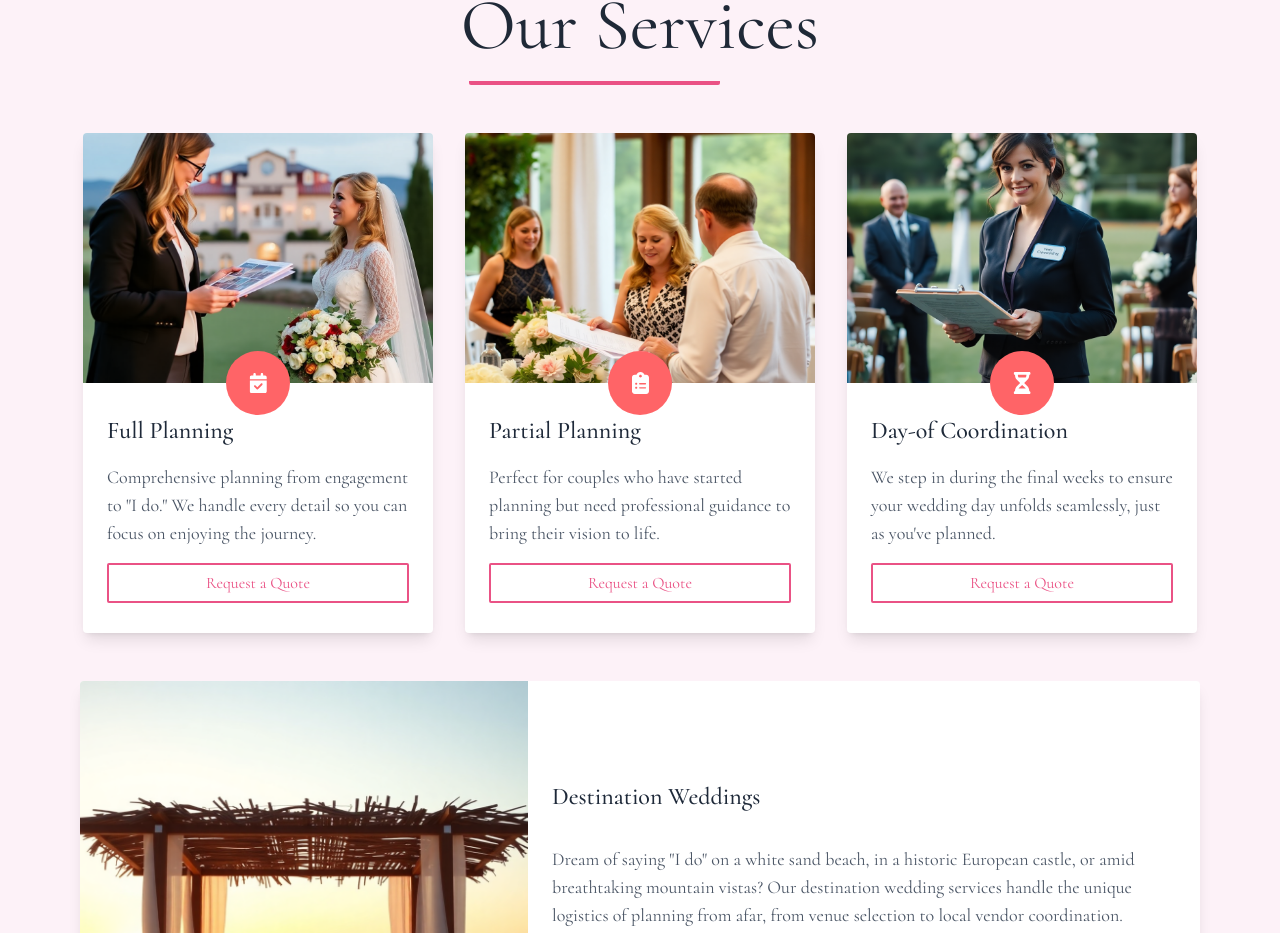
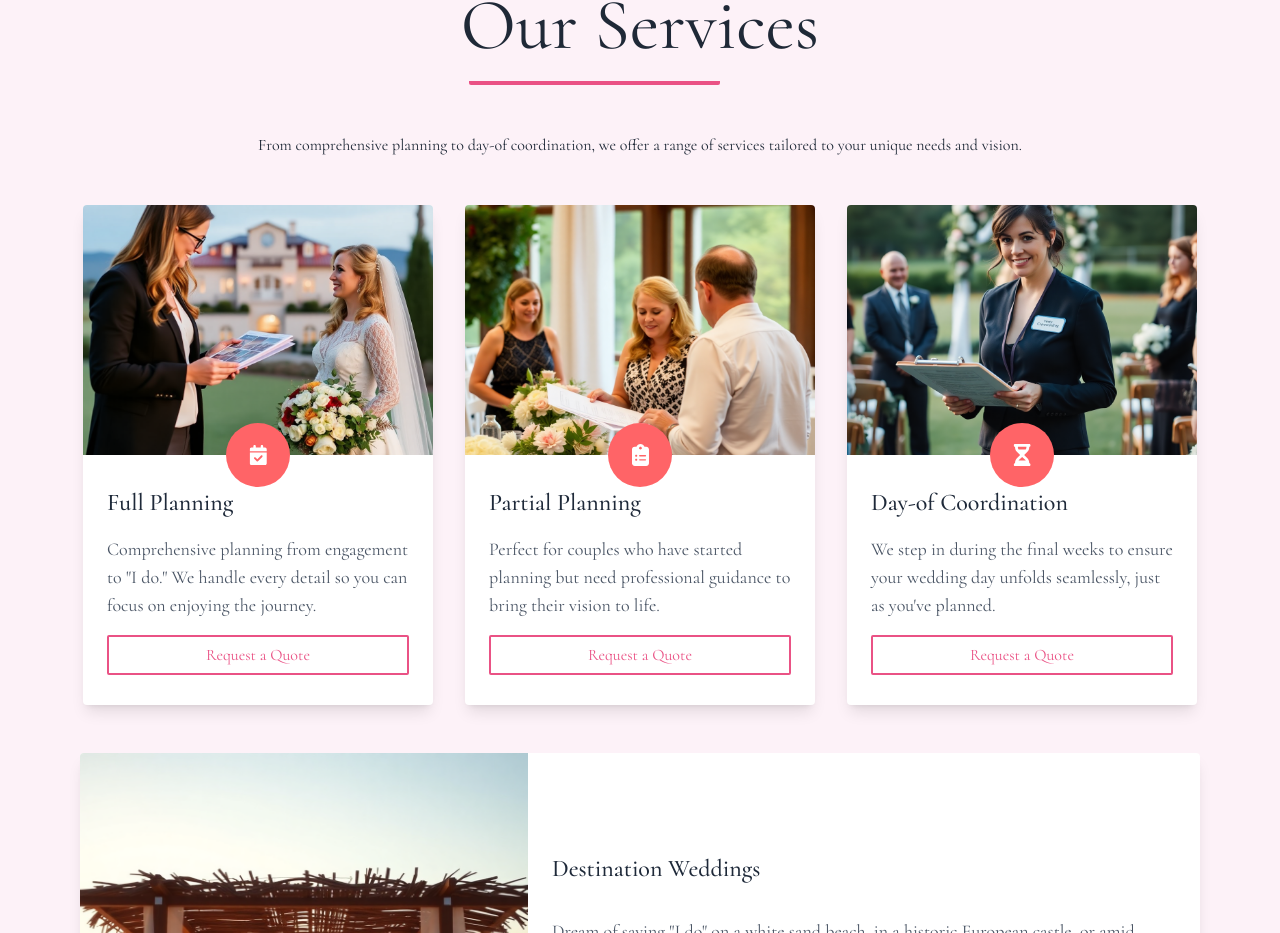
Before and after one commit to satyam-kalihari/wedding-planner-website, a Next.js app: page / in a window 1280 px wide. Shown: the part 1691-2624 px from the top of the page. Built offline with nearby package versions, Linux system fonts and the light colour scheme.

Commit message:
added sub para

```diff
--- a/src/components/OurServices.tsx
+++ b/src/components/OurServices.tsx
@@ -37,6 +37,10 @@ export const OurServices = () => {
             className="h-[4px] w-[70%] bg-[#ea5285] mt-5 ml-2 rounded-b-xs"
           ></motion.div>
         </motion.div>
+        <div className="text-[#1F2937] text-center">
+          From comprehensive planning to day-of coordination, we offer a range
+          of services tailored to your unique needs and vision.
+        </div>
         <div className="flex flex-col md:flex-row gap-8">
           {services.map((service, index) => (
             <div key={index}>
```
